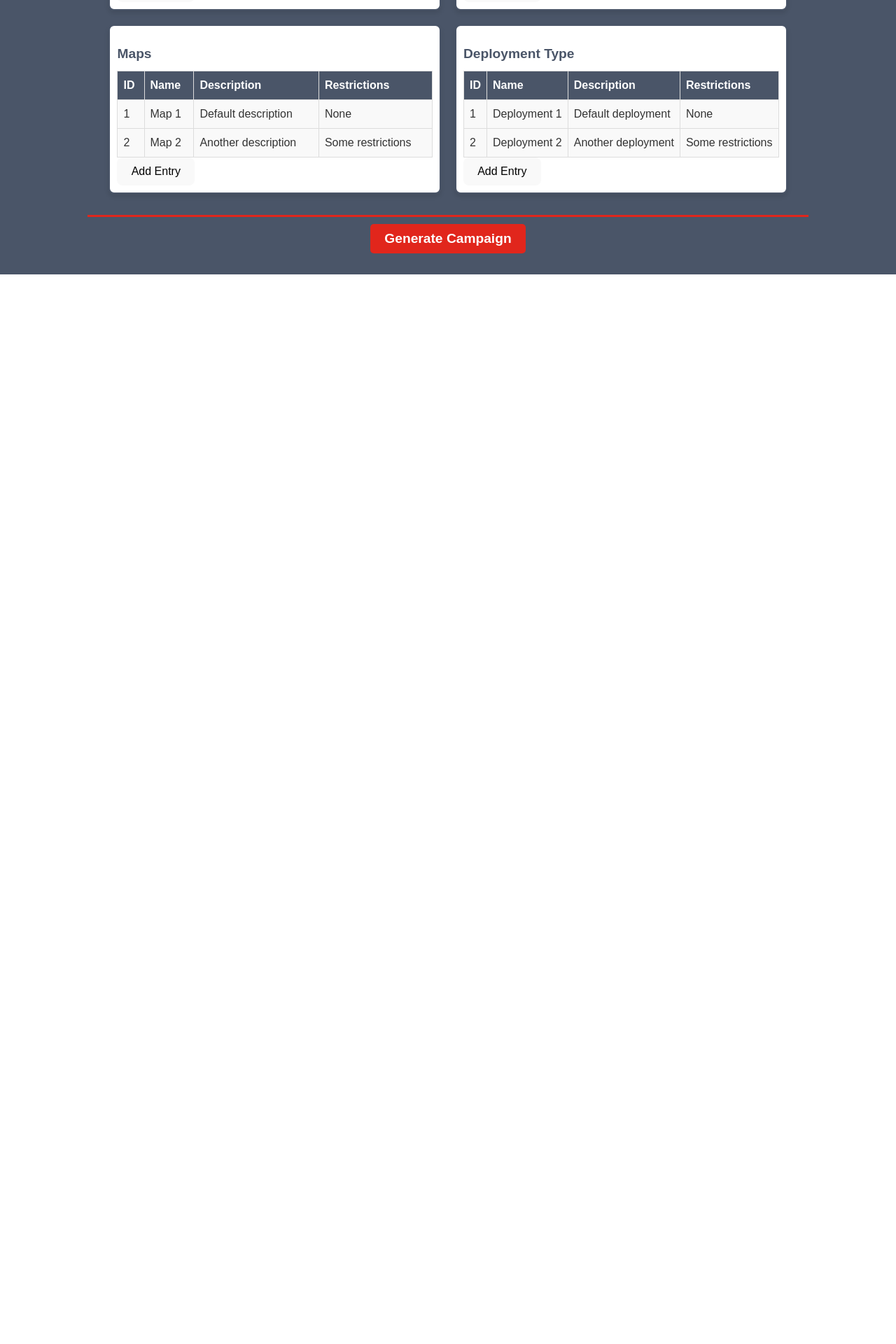
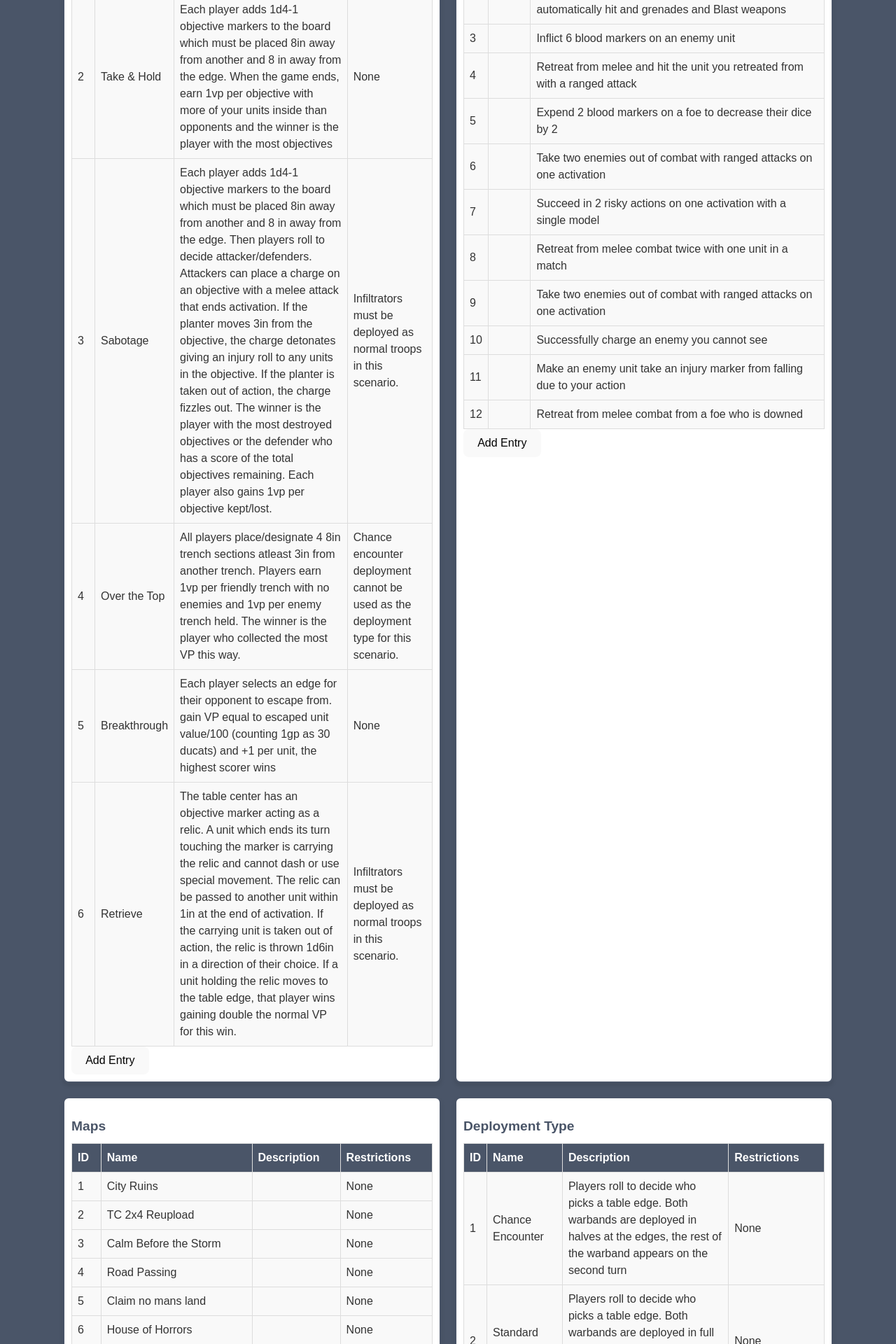
Before and after one commit to ajbot22/Trench-Crusade-Campaign-Builder, a React (Vite) app in the folder tc-builder/: page / in a window 1280 px wide. Shown: the part 880-2800 px from the top of the page at 70% size. Before the commit the page ends 1272 px from the top, so only its background shows below. Built offline with nearby package versions, Linux system fonts and the light colour scheme.

Commit message:
More defaults

```diff
--- a/tc-builder/src/App.jsx
+++ b/tc-builder/src/App.jsx
@@ -21,23 +21,84 @@ const App = () => {
   const [specialRules, setSpecialRules] = useState("");
 
   const [objectives, setObjectives] = useState([
-    { id: 1, name: "Objective 1", description: "Default description", restrictions: "None" },
-    { id: 2, name: "Objective 2", description: "Another description", restrictions: "Some restrictions" },
+    { id: 1, name: "Attrition", description: "Gain VP equal to slain unit value/100 (counting 1gp as 30 ducats) and an additional +1 per unit" },
+
+    { id: 2, name: "Take & Hold", description: `Each player adds 1d4-1 objective markers to the board which must be placed 8in away from another and 8 in away from the edge.
+      When the game ends, earn 1vp per objective with more of your units inside than opponents and the winner is the player with the most objectives`},
+
+    { id: 3, name: "Sabotage", description: `Each player adds 1d4-1 objective markers to the board which must be placed 8in away from another and 8 in away from the edge.
+      Then players roll to decide attacker/defenders. Attackers can place a charge on an objective with a melee attack that ends activation.
+      If the planter moves 3in from the objective, the charge detonates giving an injury roll to any units in the objective.
+      If the planter is taken out of action, the charge fizzles out.
+      The winner is the player with the most destroyed objectives or the defender who has a score of the total objectives remaining.
+      Each player also gains 1vp per objective kept/lost.`, restrictions: "Infiltrators must be deployed as normal troops in this scenario." },
+
+    { id: 4, name: "Over the Top", description: `All players place/designate 4 8in trench sections atleast 3in from another trench. Players earn 1vp per friendly trench with no enemies and 1vp per enemy trench held.
+      The winner is the player who collected the most VP this way.` , restrictions: "Chance encounter deployment cannot be used as the deployment type for this scenario."},
+
+    { id: 5, name: "Breakthrough", description: "Each player selects an edge for their opponent to escape from. gain VP equal to escaped unit value/100 (counting 1gp as 30 ducats) and +1 per unit, the highest scorer wins"},
+
+    { id: 6, name: "Retrieve", description: `The table center has an objective marker acting as a relic. A unit which ends its turn touching the marker is carrying the relic and cannot dash or use special movement.
+      The relic can be passed to another unit within 1in at the end of activation. If the carrying unit is taken out of action, the relic is thrown 1d6in in a direction of their choice.
+      If a unit holding the relic moves to the table edge, that player wins gaining double the normal VP for this win.`, restrictions: "Infiltrators must be deployed as normal troops in this scenario."},
   ]);
 
   const [gloryPoints, setGloryPoints] = useState([
-    { id: 1, name: "Glory Point 1", description: "Default description" },
-    { id: 2, name: "Glory Point 2", description: "Another description" },
+    { id: 1,  description: "Take atleast 3 enemy models out of action with your actions" },
+    { id: 2,  description: "Take an enemy unit out of action from long range while they are in cover. This excludes weapons which automatically hit and grenades and Blast weapons" },
+    { id: 3,  description: "Inflict 6 blood markers on an enemy unit" },
+    { id: 4,  description: "Retreat from melee and hit the unit you retreated from with a ranged attack" },
+    { id: 5,  description: "Expend 2 blood markers on a foe to decrease their dice by 2" },
+    { id: 6,  description: "Take two enemies out of combat with ranged attacks on one activation" },
+    { id: 7,  description: "Succeed in 2 risky actions on one activation with a single model" },
+    { id: 8,  description: "Retreat from melee combat twice with one unit in a match" },
+    { id: 9,  description: "Take two enemies out of combat with ranged attacks on one activation" },
+    { id: 10,  description: "Successfully charge an enemy you cannot see" },
+    { id: 11,  description: "Make an enemy unit take an injury marker from falling due to your action" },
+    { id: 12,  description: "Retreat from melee combat from a foe who is downed" },
+
   ]);
 
   const [maps, setMaps] = useState([
-    { id: 1, name: "Map 1", description: "Default description", restrictions: "None" },
-    { id: 2, name: "Map 2", description: "Another description", restrictions: "Some restrictions" },
+    { id: 1, name: "City Ruins"},
+    { id: 2, name: "TC 2x4 Reupload"},
+    { id: 3, name: "Calm Before the Storm"},
+    { id: 4, name: "Road Passing"},
+    { id: 5, name: "Claim no mans land"},
+    { id: 6, name: "House of Horrors"},
+    { id: 7, name: "Blizzard at Ultima"},
+    { id: 8, name: "Burning Trenches"},
+    { id: 9, name: "Urban Brawl"},
+    { id: 10, name: "Forest Road"},
+    { id: 11, name: "Large City Map"},
+    { id: 12, name: "Jungle Temple"},
+    { id: 13, name: "Arabian Village"},
+    { id: 14, name: "City in Winter"},
+    { id: 15, name: "Vokrat"},
+    { id: 16, name: "Viridis"},
+    { id: 17, name: "Egyptian Museum"},
+    { id: 18, name: "Hacir Nohe"},
+    { id: 19, name: "Volcanic Cavern"},
+    { id: 20, name: "The Pit"},
+    { id: 21, name: "Heretic Shores"},
+    { id: 22, name: "Udvin"},
+    { id: 23, name: "Offshore"},
+    { id: 24, name: "City at war"},
+    { id: 25, name: "Container Ship"},
+    { id: 26, name: "Rocky Coast"},
+    { id: 27, name: "Normandy Landing"},
+    { id: 28, name: "Foxhole Logistics Port"},
+    { id: 29, name: "Glacier Fort"},
+    { id: 30, name: "River and Castle"},
   ]);
 
   const [deploymentTypes, setDeploymentTypes] = useState([
-    { id: 1, name: "Deployment 1", description: "Default deployment", restrictions: "None" },
-    { id: 2, name: "Deployment 2", description: "Another deployment", restrictions: "Some restrictions" },
+    { id: 1, name: "Chance Encounter", description: "Players roll to decide who picks a table edge. Both warbands are deployed in halves at the edges, the rest of the warband appears on the second turn"},
+    { id: 2, name: "Standard Deployment", description: "Players roll to decide who picks a table edge. Both warbands are deployed in full in their deployment zones (24in or 1/5 of the map area, whichever is lower)"},
+    { id: 3, name: "Flank Attack", description: "Players roll to decide who picks a table corner. Both warbands are deployed in full in a quadrant of the board with a 6in gap between the corners of each quadrant acting as non-depoyable zones"},
+    { id: 4, name: "Long Distance", description: "Players roll to decide who picks a table corner. Both warbands are deployed in full in a 12in triangle area from the corner"},
+    { id: 5, name: "Tunnels", description: "Players place a tunnel marker anywhere further than 6in from the table's center. Half of hte warband is deployed as standard, the rest enters somewhere 6in from the tunnel marker but cannot dash on their first turn and cannot enter in melee combat", restrictions: "Infiltrators must be deployed as normal troops in this scenario"},
+    { id: 6, name: "Fog of War", description: "Players deploy half their warband in standard style, for the other half, each activated unit you roll a d6. 1-4 correspond to the NESW edges of the table, 5 your opponent decides and 6 you decide", restrictions: "Models cannot be deployed directly into melee combat" },
   ]);
 
 
```
